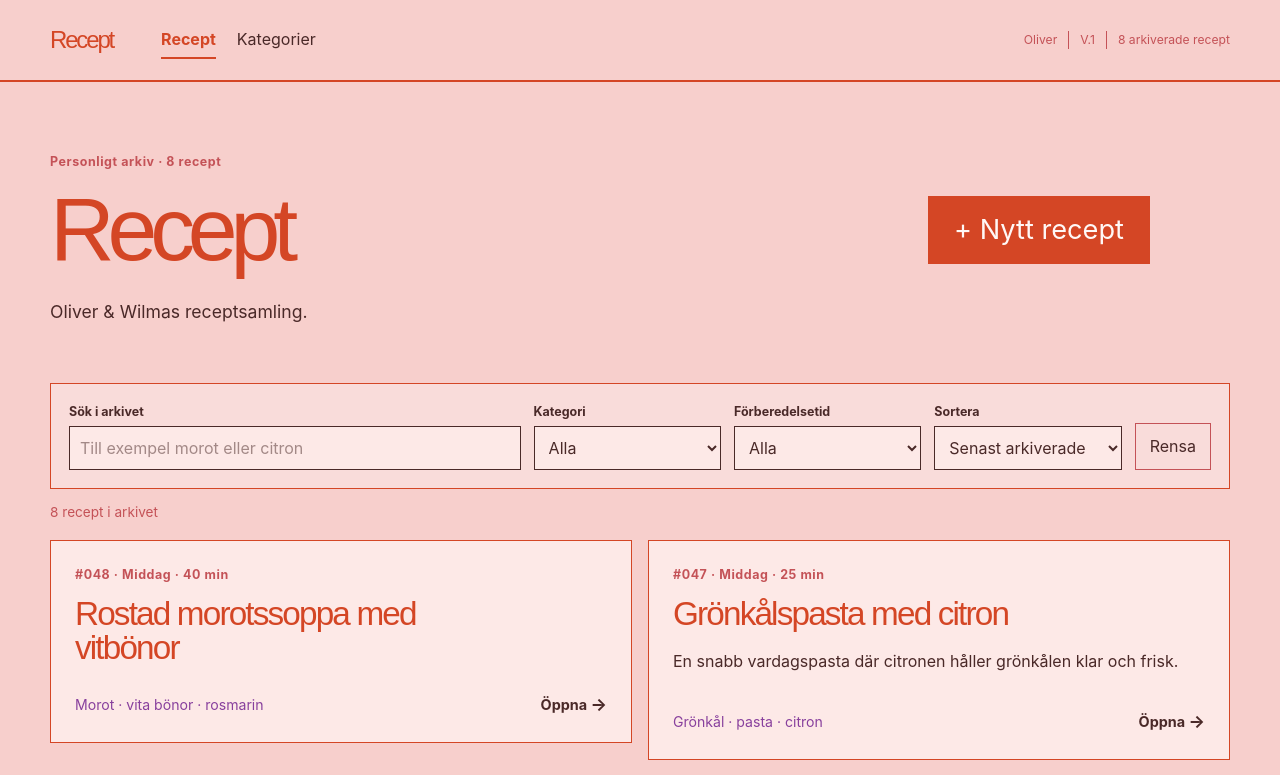
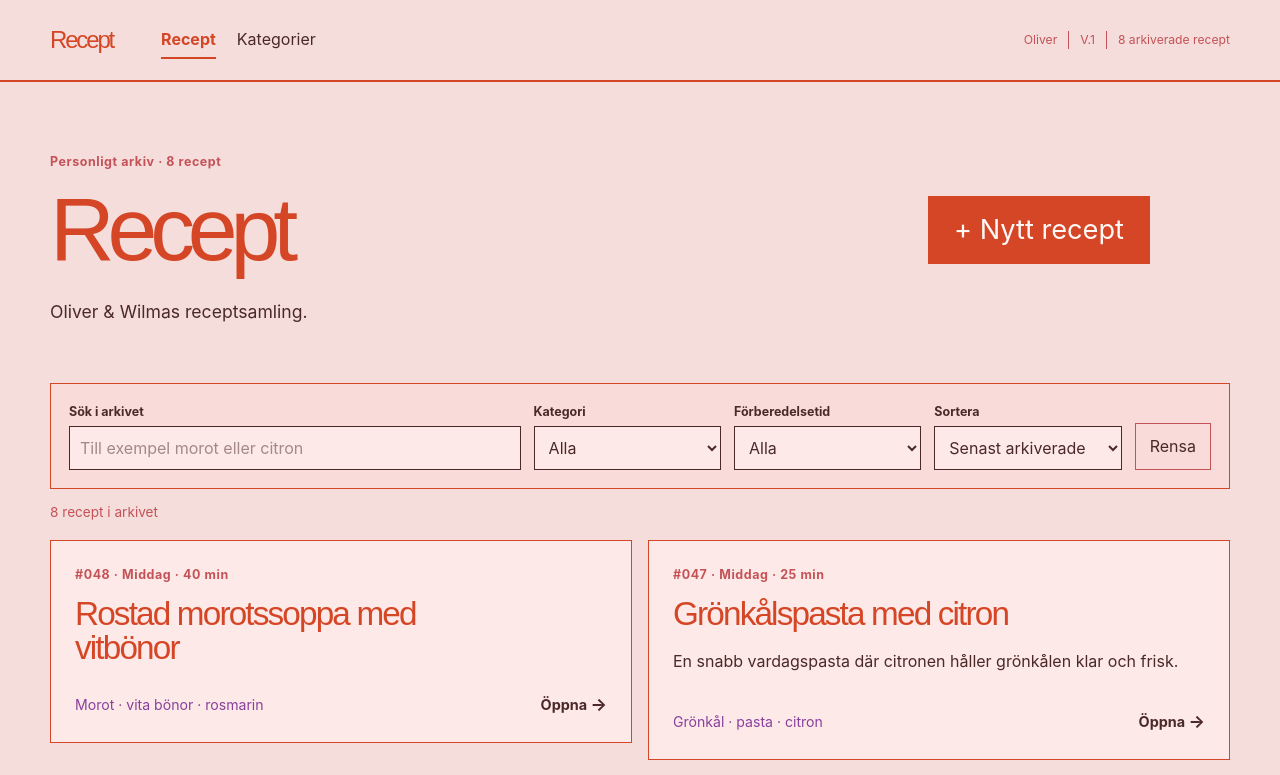
Before and after one commit to olvard/recept, a Next.js app: page /vault in a window 1280 px wide. Shown: the top 775 px of the page. Built offline with nearby package versions, Linux system fonts and the light colour scheme; a web font is replaced by a local one.

Commit message:
Change background color

```diff
--- a/app/globals.css
+++ b/app/globals.css
@@ -1,7 +1,7 @@
 @import "tailwindcss";
 
 :root {
-  --color-canvas: #f7cfcc;
+  --color-canvas: #f4dddb;
   --color-surface: #fde9e7;
   --color-surface-soft: #f9dcda;
   --color-primary: #d44625;
```
